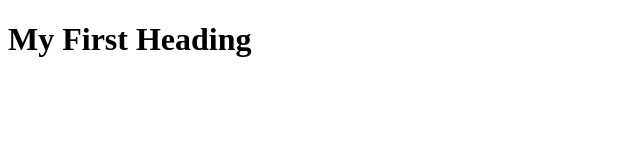
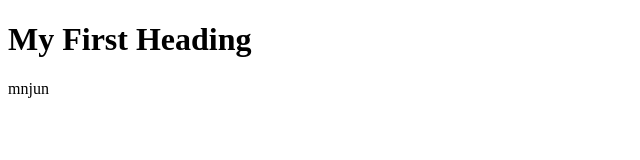
Before and after one commit to waifro/Briscola-Selvatica, a plain HTML site: page index.html in a window 1280 px wide. Shown: the full height of the page, 0-640 px from the left. Drawn offline with Linux system fonts and the light colour scheme.

Commit message:
asdfafdaf

```diff
--- a/index.html
+++ b/index.html
@@ -3,6 +3,6 @@
 <body>
 
 <h1>My First Heading</h1>
-
+mnjun
 </body>
 </html>
```
